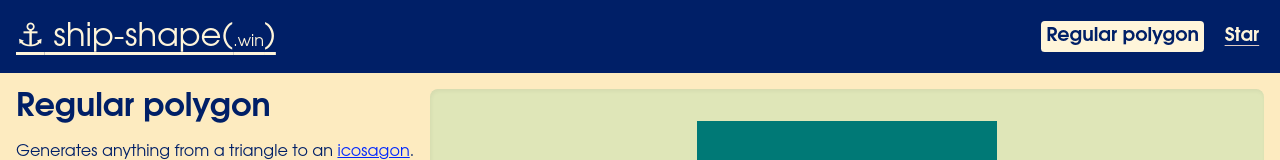
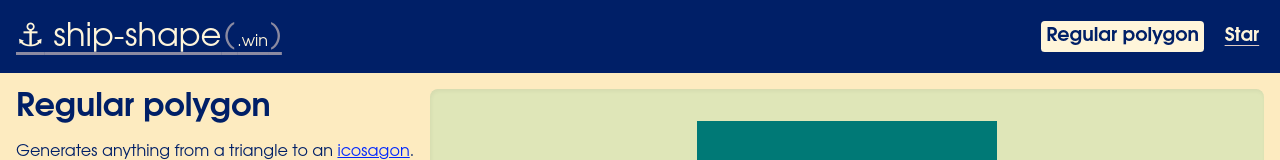
Before and after one commit to PontusHorn/ship-shape.win, a SvelteKit app: page / in a window 1280 px wide. Shown: the top 160 px of the page. Built offline with nearby package versions, Linux system fonts and the light colour scheme.

Commit message:
Tweak site title styling

```diff
--- a/src/routes/+layout.svelte
+++ b/src/routes/+layout.svelte
@@ -14,7 +14,9 @@
 	<div class="site-title">
 		<a href="/">
 			<span class="icon" aria-hidden="true">⚓︎</span>
-			ship-shape(<span class="win">.win</span>)
+			ship-shape<span class="parenthesis">&hairsp;(&hairsp;</span><span class="win">.win</span><span
+				class="parenthesis">&hairsp;)</span
+			>
 		</a>
 	</div>
 
@@ -45,7 +47,18 @@
 
 		a {
 			color: inherit;
+			--decoration-color: color-mix(in srgb, currentColor 50%, transparent);
 			text-underline-offset: 0.2em;
+			text-decoration-color: var(--decoration-color);
+
+			&:hover,
+			&:focus-visible {
+				--decoration-color: currentColor;
+			}
+		}
+
+		.parenthesis {
+			color: var(--decoration-color);
 		}
 
 		.win {
```
